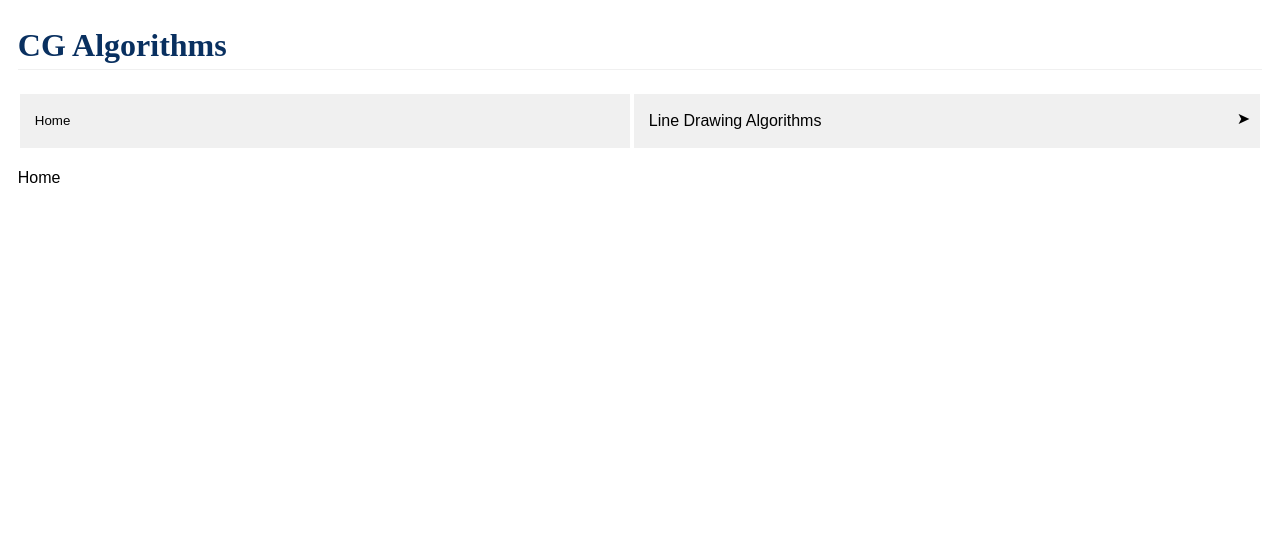
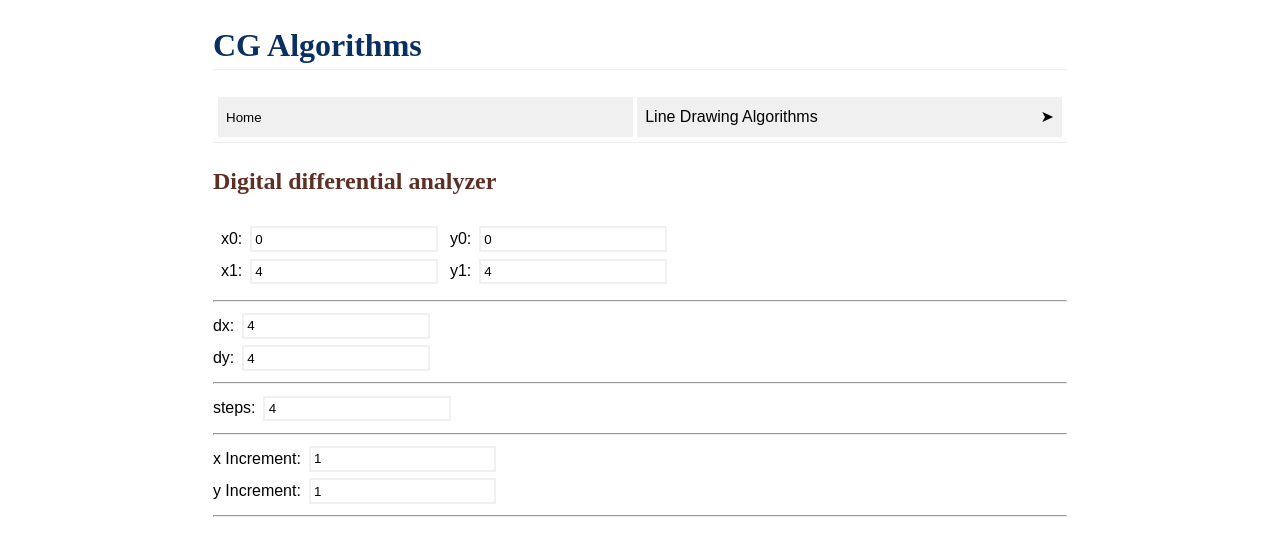
Before and after one commit to andinus/dorado, a Svelte app: page / in a window 1280 px wide. Shown: the top 556 px of the page. Built offline with nearby package versions, Linux system fonts and the light colour scheme.

Commit message:
Partial DDA implementation

```diff
--- a/public/global.css
+++ b/public/global.css
@@ -69,7 +69,8 @@ html {
 }
 
 body {
-    margin: 2ch;
+  max-width: 96ch;
+  margin: auto;
   line-height: 1.5;
 }
 
@@ -96,3 +97,14 @@ a:visited:hover, a:visited:focus {
   color: var(--fg-dim);
   background-color: var(--cyan-subtle-bg);
 }
+
+form, input {
+  color: var(--fg-main);
+  background-color: var(--bg-main);
+  margin: .25em;
+  padding: .25em;
+}
+
+input {
+  border: 2px solid var(--bg-alt);
+}
--- a/src/App.svelte
+++ b/src/App.svelte
@@ -1,8 +1,9 @@
 <script>
-  import Navbar from './Navbar.svelte'
-  import Home from './Home.svelte'
+  import Navbar from './Navbar.svelte';
+  import Home from './Home.svelte';
 
-  let page = Home
+  import DDA from './algorithms/line-drawing/DDA.svelte';
+  let page = DDA;
   const changePage = event => page = event.detail.page;
 </script>
 
--- a/src/Navbar.svelte
+++ b/src/Navbar.svelte
@@ -1,9 +1,9 @@
 <script>
   import { createEventDispatcher } from 'svelte';
 
-  import Home from './Home.svelte'
-  import DDA from './algorithms/line-drawing/DDA.svelte'
-  import Bresenham from './algorithms/line-drawing/Bresenham.svelte'
+  import Home from './Home.svelte';
+  import DDA from './algorithms/line-drawing/DDA.svelte';
+  import Bresenham from './algorithms/line-drawing/Bresenham.svelte';
 
   const dispatch = createEventDispatcher();
 
@@ -18,19 +18,23 @@
   <div class="ddgroup">
     Line Drawing Algorithms
     <div class="ddsub">
-      <button on:click={pageDDA}>DDA</button>
+      <button on:click={pageDDA}>Digital differential analyzer</button>
       <button on:click={pageBresenham}>Bresenham</button>
     </div>
   </div>
 </nav>
 
 <style>
-  .ddmenu { display: flex; }
+  .ddmenu {
+    display: flex;
+    padding: 0.2em;
+    border-bottom: 1px solid var(--bg-alt);
+  }
 
   .ddmenu button, .ddmenu .ddgroup {
     text-align: left;
     width: 100%;
-    padding: 15px;
+    padding: 8px;
     color: var(--fg-main);
     text-decoration: none;
     background: var(--bg-alt);
@@ -56,7 +60,7 @@
   .ddgroup::after {
     content: "\27A4";
     position: absolute;
-    top: 13px; right: 10px;
+    top: 8px; right: 8px;
     transition: transform 0.2s;
   }
   .ddgroup:hover::after {
--- a/src/algorithms/line-drawing/DDA.svelte
+++ b/src/algorithms/line-drawing/DDA.svelte
@@ -1 +1,44 @@
-<p>DDA</p>
+<script>
+  let x0 = 0, y0 = 0, x1 = 4, y1 = 4;
+
+  $: dx = x1 - x0;
+  $: dy = y1 - y0;
+
+  $: steps = Math.max(...[dx, dy].map(x => Math.abs(x)));
+  $: x_inc = dx / steps;
+  $: y_inc = dy / steps;
+</script>
+
+<h2>Digital differential analyzer</h2>
+<form class="points">
+  <label for="x0">x0: </label>
+  <input type="number" id="x0" name="x0" bind:value={x0}>&nbsp;
+  <label for="y0">y0: </label>
+  <input type="number" id="y0" name="y0" bind:value={y0}>
+  <br>
+  <label for="x1">x1: </label>
+  <input type="number" id="x1" name="x1" bind:value={x1}>&nbsp;
+  <label for="y1">y1: </label>
+  <input type="number" id="y1" name="y1" bind:value={y1}>
+</form>
+<hr>
+
+<label for="dx">dx: </label>
+<input type="text" id="dx" name="dx" value={dx} disabled><br>
+<label for="dy">dy: </label>
+<input type="text" id="dy" name="dy" value={dy} disabled>
+<hr>
+
+<label for="steps">steps: </label>
+<input type="text" id="steps" name="steps" value={steps} disabled>
+<hr>
+
+<label for="x_inc">x Increment: </label>
+<input type="text" id="x_inc" name="x_inc" value={x_inc} disabled><br>
+<label for="y_inc">y Increment: </label>
+<input type="text" id="y_inc" name="y_inc" value={y_inc} disabled>
+<hr>
+
+<style>
+  hr { color: var(--bg-hl-alt-intense); }
+</style>
```
Lines whose indentation alone changed are shown as unchanged.
